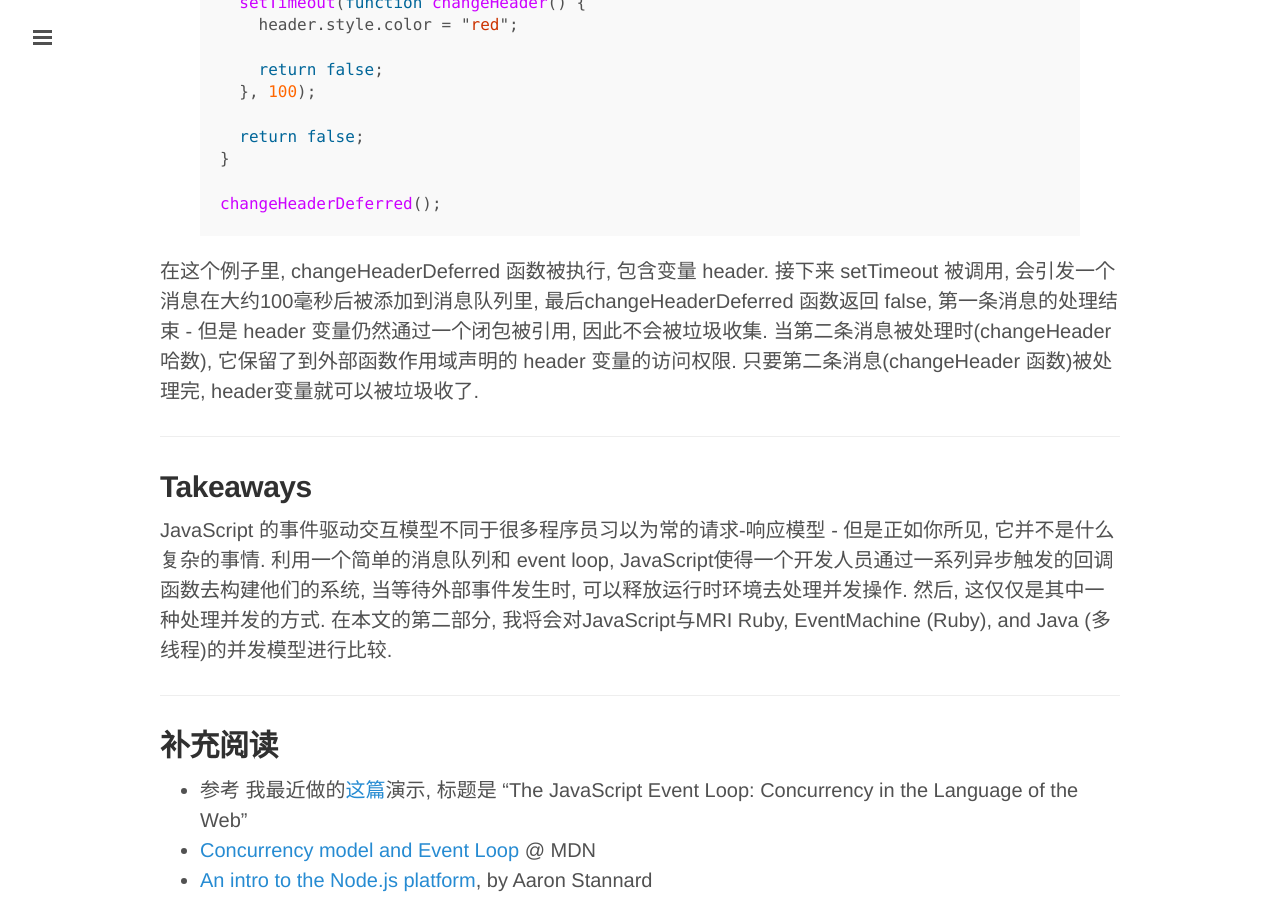
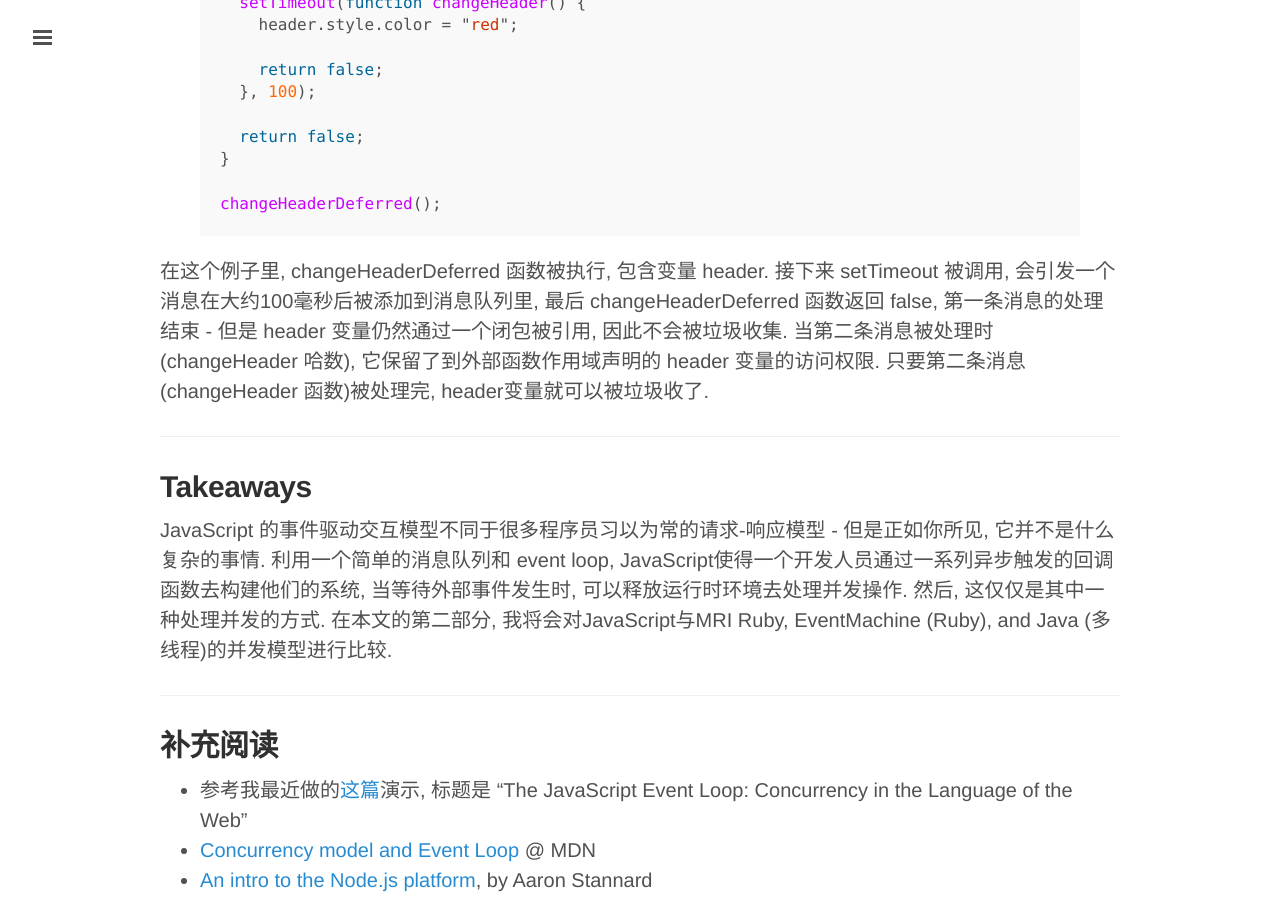
Before and after one commit to clarkdo/clarkdo.github.com, a Jekyll site: the page built from _posts/2015-03-16-55.md, in a window 1280 px wide and 900 px high, scrolled down 5377 px. Built offline with Jekyll 4.4.1, drawn with Linux system fonts in a browser that asks for light colours; Markdown is read by kramdown in place of the engine named in the settings; comment, search, counter and statistics services are not loaded.

```diff
--- a/_posts/2015-03-16-55.md
+++ b/_posts/2015-03-16-55.md
@@ -179,7 +179,7 @@ function changeHeaderDeferred() {
 changeHeaderDeferred();
 {% endhighlight %}
 
-在这个例子里, changeHeaderDeferred 函数被执行, 包含变量 header. 接下来 setTimeout 被调用, 会引发一个消息在大约100毫秒后被添加到消息队列里, 最后changeHeaderDeferred 函数返回 false, 第一条消息的处理结束 - 但是 header 变量仍然通过一个闭包被引用, 因此不会被垃圾收集. 当第二条消息被处理时(changeHeader 哈数), 它保留了到外部函数作用域声明的 header 变量的访问权限. 只要第二条消息(changeHeader 函数)被处理完, header变量就可以被垃圾收了.
+在这个例子里, changeHeaderDeferred 函数被执行, 包含变量 header. 接下来 setTimeout 被调用, 会引发一个消息在大约100毫秒后被添加到消息队列里, 最后 changeHeaderDeferred 函数返回 false, 第一条消息的处理结束 - 但是 header 变量仍然通过一个闭包被引用, 因此不会被垃圾收集. 当第二条消息被处理时(changeHeader 哈数), 它保留了到外部函数作用域声明的 header 变量的访问权限. 只要第二条消息(changeHeader 函数)被处理完, header变量就可以被垃圾收了.
 
 ------
 
@@ -191,7 +191,7 @@ JavaScript 的事件驱动交互模型不同于很多程序员习以为常的请
 
 ##**补充阅读**
 
-- 参考 我最近做的[这篇](https://docs.google.com/presentation/d/1KtgaIvDQwMaqZ6ax3zU2oka62sF2ZQSPv1SEirD-XtY/edit?usp=sharing)演示, 标题是 “The JavaScript Event Loop: Concurrency in the Language of the Web”
+- 参考我最近做的[这篇](https://docs.google.com/presentation/d/1KtgaIvDQwMaqZ6ax3zU2oka62sF2ZQSPv1SEirD-XtY/edit?usp=sharing)演示, 标题是 “The JavaScript Event Loop: Concurrency in the Language of the Web”
 - [Concurrency model and Event Loop](https://developer.mozilla.org/en-US/docs/Web/JavaScript/EventLoop) @ MDN
 - [An intro to the Node.js platform](http://www.aaronstannard.com/intro-to-nodejs-for-net-developers/), by Aaron Stannard
 
```
